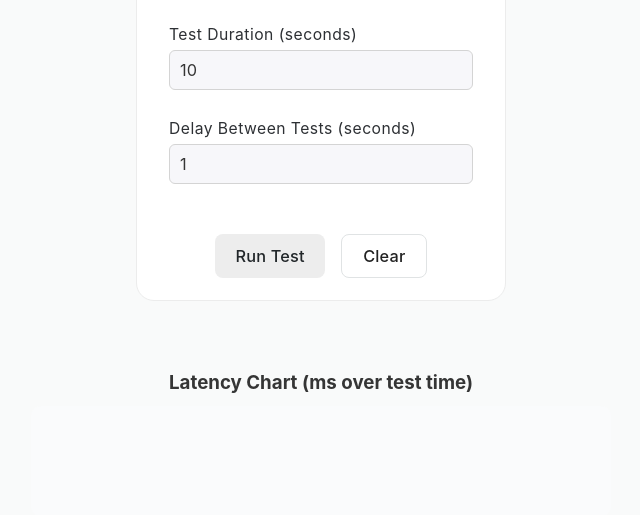
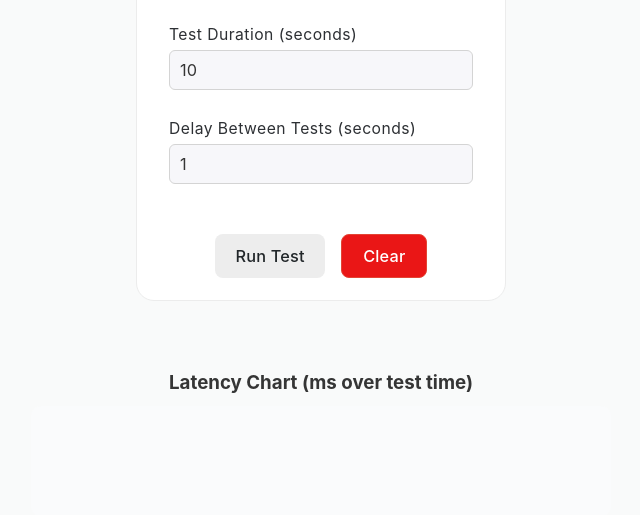
Before and after one commit to oracle-quickstart/db-endpoint-latency-testing-ammeter, a FastAPI app: template app/templates/index.html in a window 1280 px wide. Shown: the part 629-1144 px from the top of the page, without its empty margins (319-959 px from the left). Run offline with FastAPI, Linux system fonts and the light colour scheme; the template is opened without the code that fills it: most values are stand-ins (such as "Sample title", 1, 10 or a date in 2020).

Commit message:
Update index.html

```diff
--- a/app/templates/index.html
+++ b/app/templates/index.html
@@ -2,7 +2,7 @@
 <html lang="en">
 <head>
     <meta charset="UTF-8">
-    <title>DB Endpoint Latency Checker</title>
+    <title>DB Latency Minimalist SaaS</title>
     <link rel="stylesheet" href="/static/style.css"/>
     <meta name="viewport" content="width=device-width, initial-scale=1.0"/>
     <script src="https://cdn.jsdelivr.net/npm/chart.js"></script>
@@ -17,6 +17,8 @@
       .latency-table th, .latency-table td { border:1px solid #dde1ec; padding:0.56em 0.9em;}
       .summary-label { font-weight:700; }
       .summary-value { font-weight:400; }
+      .clear-btn-active { background: #ea1616!important; color:#fff!important; border:1.3px solid #e34434!important; }
+      .clear-btn-active:hover { background: #e32e2e!important; color:#fff!important; }
     </style>
 </head>
 <body>
@@ -70,9 +72,9 @@
       <label for="interval">Delay Between Tests (seconds)</label>
       <input type="number" id="interval" name="interval" value="{{ interval|default(1) }}" min="0.1" step="0.1">
     </div>
-    <footer class="minimal-footer">
+    <footer class="minimal-footer" id="footer-btns">
       <button type="submit" class="minimal-btn">Run Test</button>
-      <button type="reset" class="minimal-btn minimal-btn-secondary" onclick="formReset(); return false;">Clear</button>
+      <button type="button" id="clear-btn" class="minimal-btn minimal-btn-secondary{% if result %} clear-btn-active{% endif %}" onclick="hardClear(); return false;">Clear</button>
     </footer>
     <div id="loading-indicator" style="display:none; text-align:center; margin-top:1em;">
       <div class="loader"></div>
@@ -80,7 +82,6 @@
       <progress id="progress-bar" max="100" value="1" style="width: 90%;"></progress>
     </div>
   </form>
-
   {% if result %}
   <section class="result-card result-section printable centered-block" id="printable-result" style="margin:2em auto 1.2em auto;max-width:650px;">
     <h3 style="margin:2em 0 0.65em 0; text-align:center;">Latency Chart (ms over test time)</h3>
@@ -194,8 +195,16 @@ function formReset() {
     document.getElementById('latency-form').reset();
     dbFields.style.display = '';
     urlFields.style.display = 'none';
+    removeResults();
 }
-// Loader/progress for test (progress based on Test Duration)
+function hardClear() {
+    // redirect to base URL, kill cache/results
+    window.location.href = "/";
+}
+function removeResults() {
+    var r = document.getElementById('printable-result');
+    if (r) r.parentNode.removeChild(r);
+}
 function runProgressBar() {
     const loader = document.getElementById('loading-indicator');
     loader.style.display = '';
```
